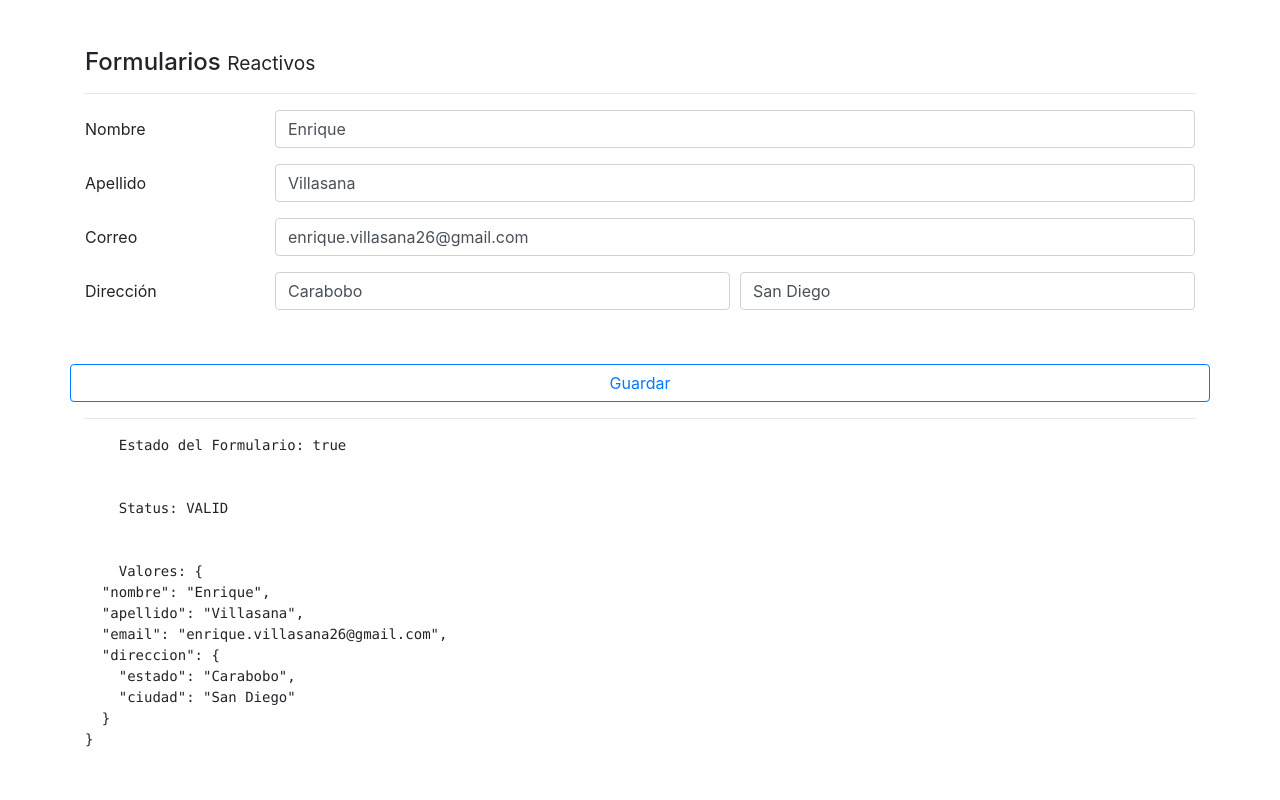
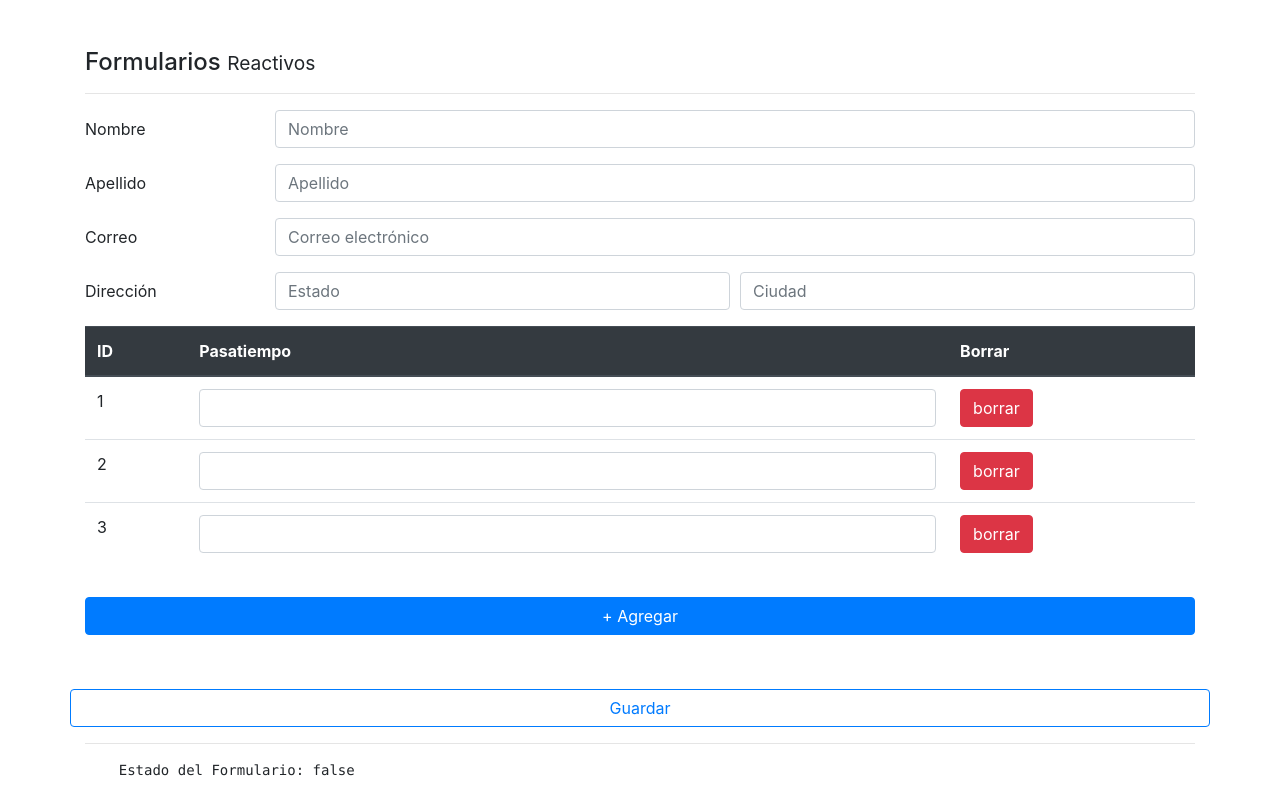
Before and after one commit to villasana26enrique/forms-app, an Angular app: page /reactivo in a window 1280 px wide. Shown: the top 800 px of the page. Built offline with nearby package versions, Linux system fonts and the light colour scheme.

Commit message:
Creando FormArray falta funcionalidad

```diff
--- a/src/app/pages/reactive/reactive.component.html
+++ b/src/app/pages/reactive/reactive.component.html
@@ -46,12 +46,42 @@
         </div>
     </div>
 
+    <div class="row">
+        <div class="col">
+            <table class="table">
+                <thead class="thead-dark">
+                    <tr>
+                        <th>ID</th>
+                        <th>Pasatiempo</th>
+                        <th>Borrar</th>
+                    </tr>
+                </thead>
+                <tbody formArrayName="pasatiempos">
+                    <tr *ngFor="let pasatiempo of obtenerPasatiempos.controls; let i = index">
+                        <td>{{ i + 1 }}</td>
+                        <td><input class="form-control" type="text" [formControlName]="i"> </td>
+                        <td>
+                            <button class="btn btn-danger">
+                                borrar
+                            </button>
+                        </td>
+                    </tr>
+                </tbody>
+            </table>
+            <div class="row">
+                <div class="col">
+                    <button class="mt-3 mb-3 btn btn-primary btn-block" type="button">
+                        + Agregar
+                    </button>
+                </div>
+            </div>
+        </div>
+    </div>
 
-
-    <div class="form-group row">
-        <label class="col-2 col-form-label">&nbsp;</label>
-        <div class="input-group">
-            <button type="submit" class="btn btn-outline-primary btn-block">
+    <div class=" form-group row ">
+        <label class="col-2 col-form-label ">&nbsp;</label>
+        <div class="input-group ">
+            <button type="submit " class="btn btn-outline-primary btn-block ">
         Guardar
       </button>
         </div>
--- a/src/app/pages/reactive/reactive.component.ts
+++ b/src/app/pages/reactive/reactive.component.ts
@@ -1,5 +1,5 @@
 import { Component, OnInit } from '@angular/core';
-import { FormGroup, FormBuilder, Validators } from '@angular/forms';
+import { FormGroup, FormBuilder, Validators, FormArray } from '@angular/forms';
 
 @Component({
   selector: 'app-reactive',
@@ -16,10 +16,14 @@
     que se inicialice antes de que se empiece a construir el HTML. Por
     eso no se inicializa en el ngOnInit*/
     this.crearFormulario();
-    this.cargarInformacion();
+    // this.cargarInformacion();
   }
 
   ngOnInit(): void {
+  }
+
+  get obtenerPasatiempos() {
+    return this.formulario.get('pasatiempos') as FormArray;
   }
 
   get validarNombre() {
@@ -50,7 +54,8 @@
       direccion: this.fb.group({
         estado: ['', Validators.required],
         ciudad: ['', Validators.required]
-      })
+      }),
+      pasatiempos: this.fb.array([[], [], []])
     });
   }
 
```
